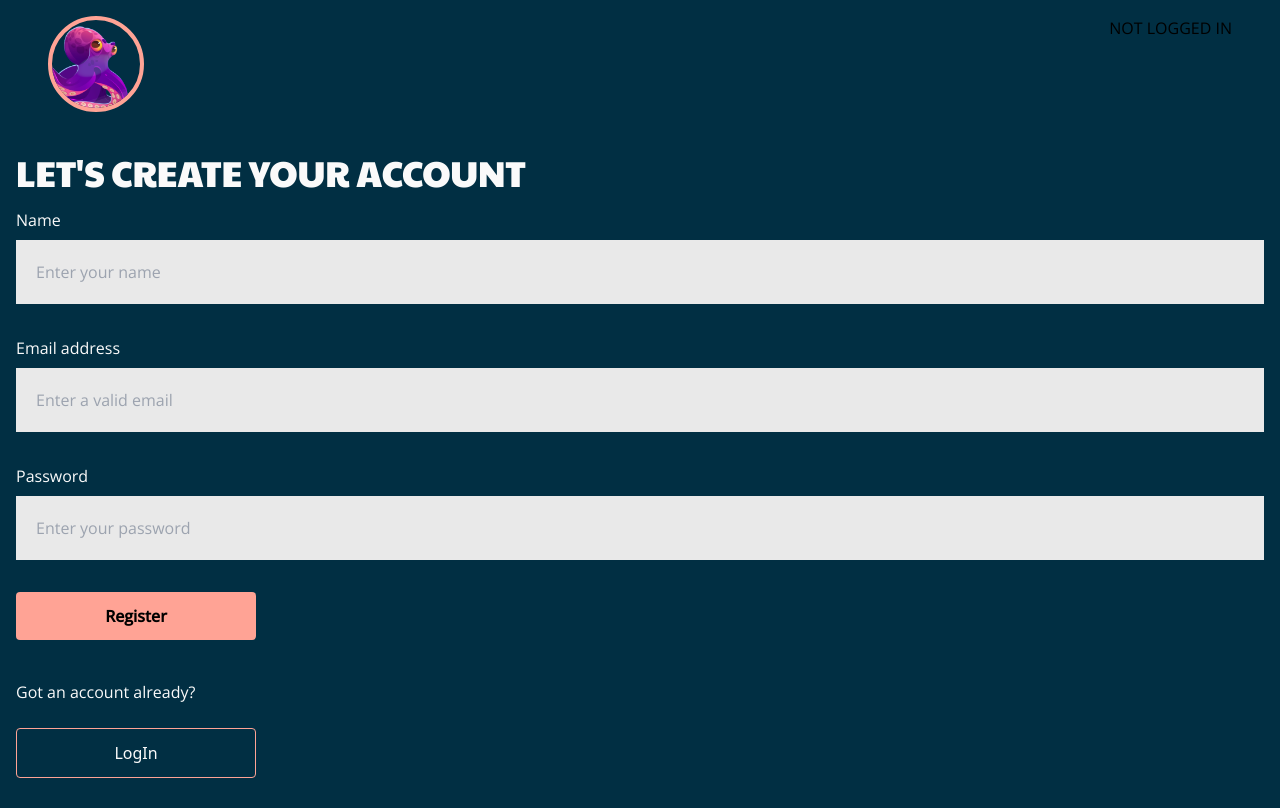
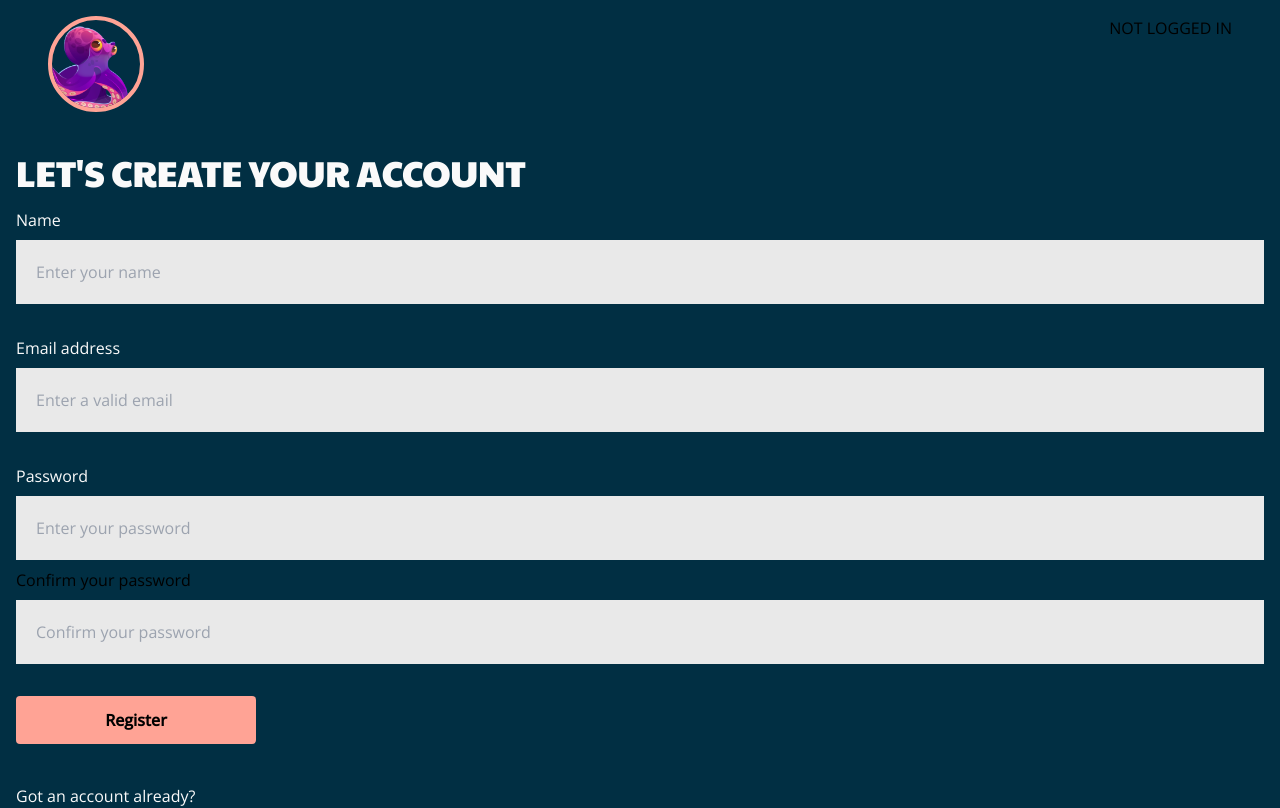
Before and after one commit to kaybee24/octopus-auth-client, a React (Vite) app: page /register in a window 1280 px wide. Shown: the top 808 px of the page. Built offline with nearby package versions, Linux system fonts and the light colour scheme; no server answers.

Commit message:
fix register

```diff
--- a/src/components/Burger.jsx
+++ b/src/components/Burger.jsx
@@ -1,13 +1,13 @@
-import React, {useState} from "react";
+import React, { useState } from "react";
 import { Link } from "react-router-dom";
 import "../App.css"
 
 
 const Burger = () => {
-  const [navbar, setNavbar] = useState(false);
+    const [navbar, setNavbar] = useState(false);
 
     return (
-        <nav className="relative w-full bg-white flex items-center">
+        <nav className="relative w-full flex items-center text-offwhite-900">
             <div className="justify-between px-4 mx-auto lg:max-w-7xl md:items-center md:flex md:px-8">
                 <div>
                     <div className="flex items-center justify-between py-3 md:py-5 md:block">
@@ -51,9 +51,8 @@ const Burger = () => {
                 </div>
                 <div>
                     <div
-                        className={`relative flex-1 justify-self-center pb-3 mt-8 md:block md:pb-0 md:mt-0 ${
-                            navbar ? "block" : "hidden"
-                        }`}
+                        className={`relative flex-1 justify-self-center pb-3 mt-8 md:block md:pb-0 md:mt-0 ${navbar ? "block" : "hidden"
+                            }`}
                     >
                         <ul className="items-center justify-center space-y-8 md:flex md:space-x-6 md:space-y-0">
                             <li className="text-gray-600 hover:text-blue-600">
--- a/src/components/NavLoggedIn.jsx
+++ b/src/components/NavLoggedIn.jsx
@@ -4,7 +4,7 @@ import Burger from './Burger'
 const NavLoggedIn = () => {
     return (
         <div className='flex gap-[20px]'>
-{/*             <div className='flex font-openSans space-x-8 w-[3em]'>
+            {/*             <div className='flex font-openSans space-x-8 w-[3em]'>
                 LOGGED IN
             </div> */}
             <Burger />
--- a/src/pages/Register.jsx
+++ b/src/pages/Register.jsx
@@ -51,13 +51,13 @@ export default function Register({ setUser }) {
         <input className="p-5 my-2 mb-8 bg-grey-100 outline-ocean-700" name="email" type="text" placeholder="Enter a valid email" />
         <label className="text-left text-offwhite-900" htmlFor="password">Password</label>
         <input className="p-5 my-2 bg-grey-100 outline-ocean-700" name="password" type="password" placeholder="Enter your password" />
-        {/*  <label className="text-left" htmlFor="password">Confirm your password</label>
+        <label className="text-left" htmlFor="password">Confirm your password</label>
         <input
           className="p-5 my-2 bg-grey-100"
           ref={passwordConfirmationRef}
           type="password"
           placeholder="Confirm your password"
-        /> */}
+        />
         <button className='bg-coral-500 hover:bg-coral-900 w-[15rem] py-3 my-6 rounded font-OpenSans font-bold'>Register</button>
       </form>
       <div className="w-full">
```
